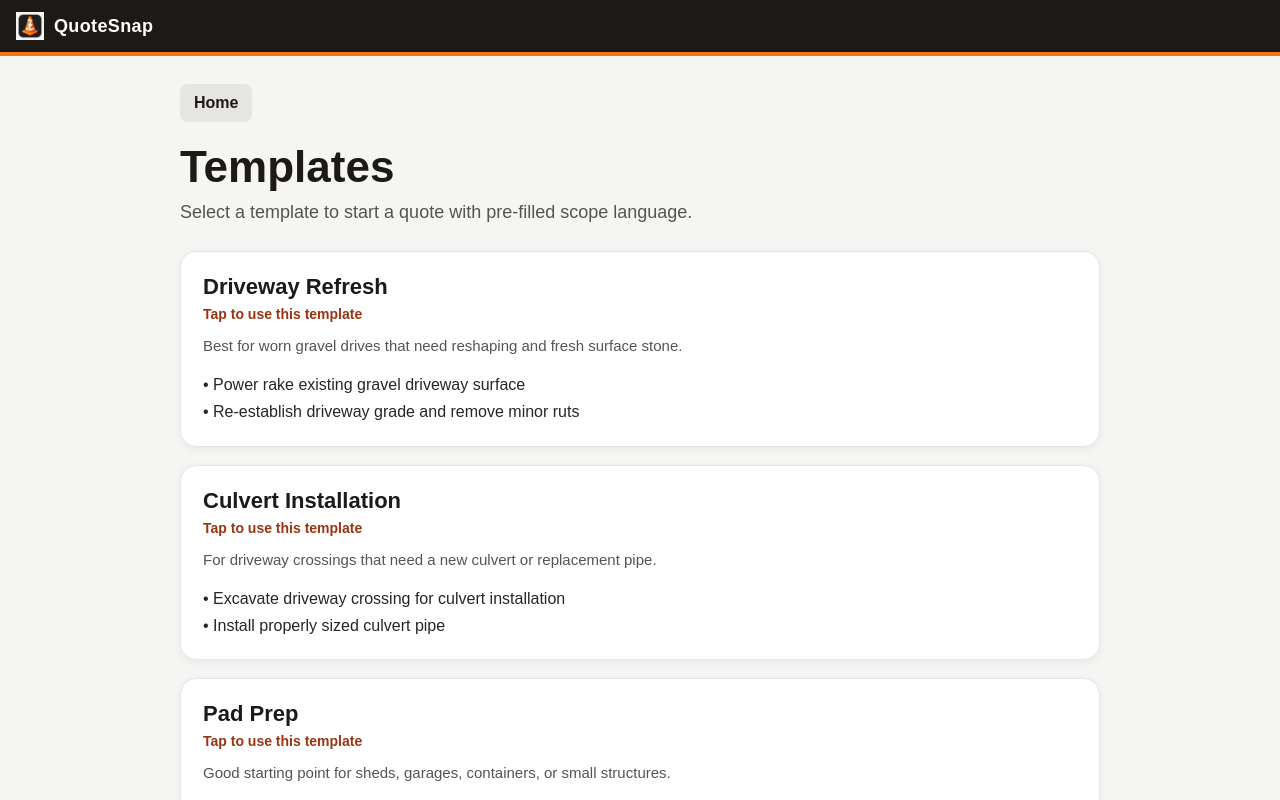
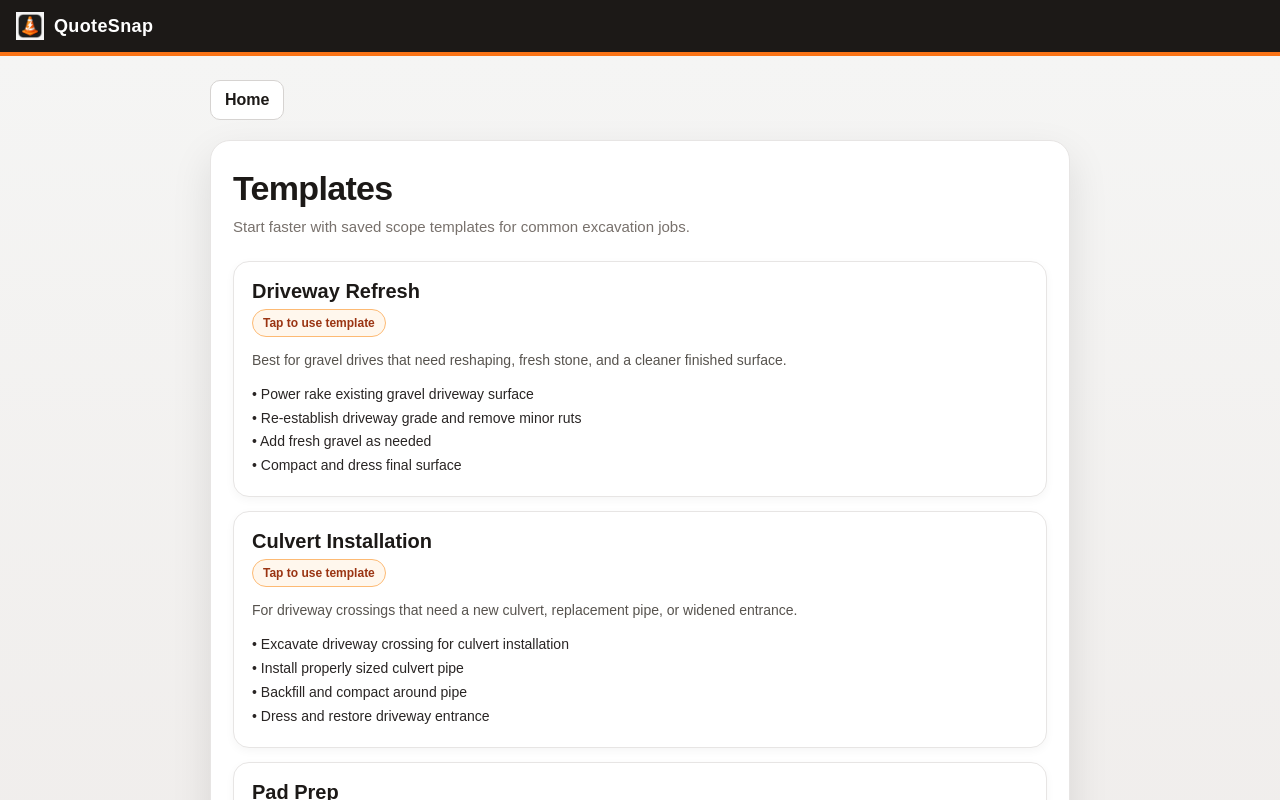
Before and after one commit to irockexcavation-ship-it/quotesnap, a Next.js app: page /templates in a window 1280 px wide. Shown: the top 800 px of the page. Built offline with nearby package versions, Linux system fonts and the light colour scheme.

Commit message:
Polish templates page visuals

```diff
--- a/app/templates/page.tsx
+++ b/app/templates/page.tsx
@@ -3,27 +3,31 @@
 const templates = [
   {
     title: "Driveway Refresh",
-    description: "Best for worn gravel drives that need reshaping and fresh surface stone.",
+    description:
+      "Best for gravel drives that need reshaping, fresh stone, and a cleaner finished surface.",
     scope:
-      "• Power rake existing gravel driveway surface\n• Re-establish driveway grade and remove minor ruts",
+      "• Power rake existing gravel driveway surface\n• Re-establish driveway grade and remove minor ruts\n• Add fresh gravel as needed\n• Compact and dress final surface",
   },
   {
     title: "Culvert Installation",
-    description: "For driveway crossings that need a new culvert or replacement pipe.",
+    description:
+      "For driveway crossings that need a new culvert, replacement pipe, or widened entrance.",
     scope:
-      "• Excavate driveway crossing for culvert installation\n• Install properly sized culvert pipe",
+      "• Excavate driveway crossing for culvert installation\n• Install properly sized culvert pipe\n• Backfill and compact around pipe\n• Dress and restore driveway entrance",
   },
   {
     title: "Pad Prep",
-    description: "Good starting point for sheds, garages, containers, or small structures.",
+    description:
+      "A solid starting point for sheds, garages, containers, and other small structure sites.",
     scope:
-      "• Strip and prepare pad area\n• Establish proper grade for structure placement",
+      "• Strip and prepare pad area\n• Establish proper grade for structure placement\n• Add and compact base material as needed\n• Finish and dress final surface",
   },
   {
     title: "Drainage Repair",
-    description: "Use when water flow is causing washout, soft spots, or drainage trouble.",
+    description:
+      "Use when water flow is causing washouts, soft spots, pooling, or drainage trouble.",
     scope:
-      "• Excavate affected drainage area\n• Correct water flow issues where possible",
+      "• Excavate affected drainage area\n• Correct water flow issues where possible\n• Install and shape proper drainage path\n• Backfill, compact, and restore disturbed area",
   },
 ];
 
@@ -34,9 +38,7 @@ export default function TemplatesPage() {
 
   function startFromTemplate(scope: string) {
     const existingDraft = JSON.parse(
-      localStorage.getItem("quotesnapEditDraft") ||
-        localStorage.getItem("quotesnapDraft") ||
-        "{}"
+      localStorage.getItem("quotesnapEditDraft") || "{}"
     );
 
     const updatedDraft = {
@@ -52,20 +54,20 @@ export default function TemplatesPage() {
     <main
       style={{
         minHeight: "100vh",
-        background: "#f5f5f4",
-        padding: "28px 20px 40px",
+        background: "linear-gradient(180deg, #f5f5f4 0%, #ede9e7 100%)",
+        padding: "24px 18px 40px",
         fontFamily: "Arial, sans-serif",
       }}
     >
-      <div style={{ maxWidth: "920px", margin: "0 auto" }}>
+      <div style={{ maxWidth: "860px", margin: "0 auto" }}>
         <button
           onClick={goHome}
           style={{
             marginBottom: "20px",
             padding: "10px 14px",
-            borderRadius: "8px",
-            border: "none",
-            background: "#e7e5e4",
+            borderRadius: "10px",
+            border: "1px solid #d6d3d1",
+            background: "#ffffff",
             color: "#1c1917",
             cursor: "pointer",
             fontWeight: 700,
@@ -74,31 +76,42 @@ export default function TemplatesPage() {
           Home
         </button>
 
+        <div
+          style={{
+            background: "#ffffff",
+            borderRadius: "20px",
+            border: "1px solid #e7e5e4",
+            boxShadow: "0 16px 40px rgba(0,0,0,0.10)",
+            padding: "28px 22px 24px",
+          }}
+        >
+          <div style={{ marginBottom: "22px" }}>
             <h1
               style={{
-            fontSize: "44px",
-            margin: "0 0 10px 0",
+                fontSize: "34px",
+                margin: "0 0 8px 0",
                 color: "#1c1917",
+                letterSpacing: "-0.02em",
               }}
             >
               Templates
             </h1>
 
-        <p
+            <div
               style={{
-            fontSize: "18px",
-            color: "#57534e",
-            margin: "0 0 28px 0",
-            maxWidth: "760px",
+                fontSize: "15px",
+                color: "#78716c",
+                lineHeight: 1.5,
               }}
             >
-          Select a template to start a quote with pre-filled scope language.
-        </p>
+              Start faster with saved scope templates for common excavation jobs.
+            </div>
+          </div>
 
           <div
             style={{
               display: "grid",
-            gap: "18px",
+              gap: "14px",
             }}
           >
             {templates.map((template) => (
@@ -113,15 +126,15 @@ export default function TemplatesPage() {
                   color: "#1c1917",
                   border: "1px solid #e7e5e4",
                   borderRadius: "16px",
-                padding: "22px 22px 20px",
-                boxShadow: "0 2px 8px rgba(0,0,0,0.06)",
+                  padding: "18px",
+                  boxShadow: "0 3px 10px rgba(0,0,0,0.04)",
                   cursor: "pointer",
                 }}
               >
                 <div
                   style={{
-                  fontSize: "22px",
                     fontWeight: 800,
+                    fontSize: "20px",
                     marginBottom: "6px",
                     color: "#1c1917",
                   }}
@@ -131,21 +144,26 @@ export default function TemplatesPage() {
 
                 <div
                   style={{
-                  fontSize: "14px",
+                    display: "inline-block",
+                    padding: "6px 10px",
+                    borderRadius: "999px",
+                    fontSize: "12px",
+                    fontWeight: 800,
+                    background: "#fff7ed",
                     color: "#9a3412",
-                  fontWeight: 700,
+                    border: "1px solid #fdba74",
                     marginBottom: "12px",
                   }}
                 >
-                Tap to use this template
+                  Tap to use template
                 </div>
 
                 <div
                   style={{
-                  fontSize: "15px",
+                    fontSize: "14px",
                     color: "#57534e",
-                  marginBottom: "14px",
-                  lineHeight: 1.55,
+                    lineHeight: 1.6,
+                    marginBottom: "12px",
                   }}
                 >
                   {template.description}
@@ -153,7 +171,7 @@ export default function TemplatesPage() {
 
                 <div
                   style={{
-                  fontSize: "16px",
+                    fontSize: "14px",
                     color: "#292524",
                     lineHeight: 1.7,
                     whiteSpace: "pre-line",
@@ -165,6 +183,7 @@ export default function TemplatesPage() {
             ))}
           </div>
         </div>
+      </div>
     </main>
   );
 }
```
Lines whose indentation alone changed are shown as unchanged.
